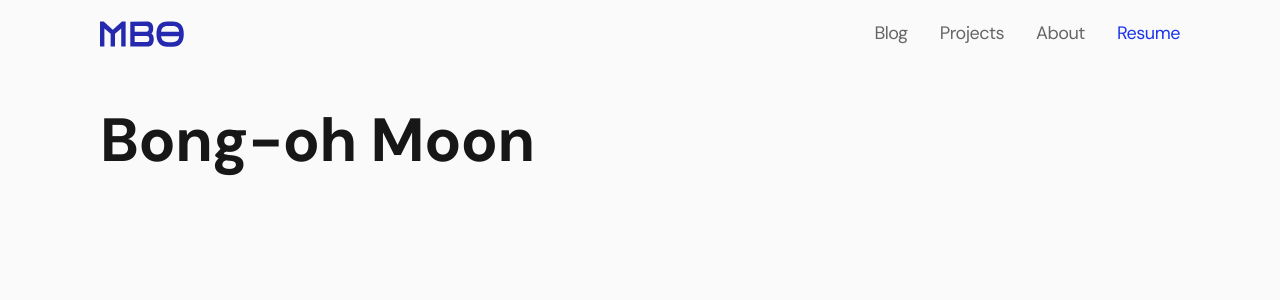
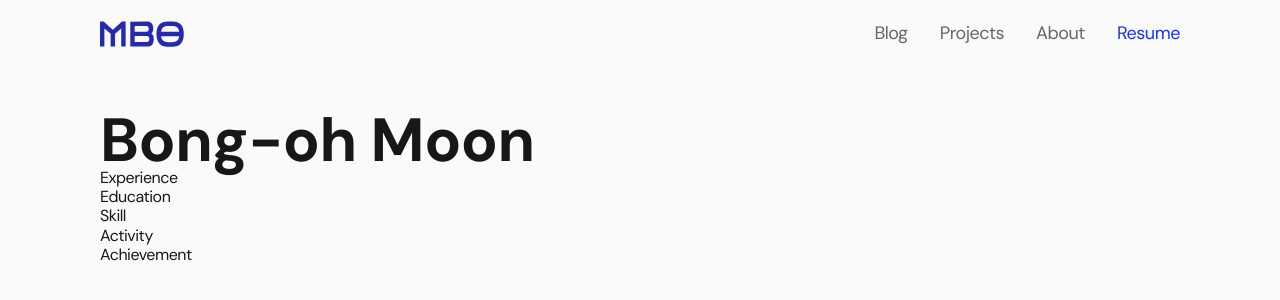
Before and after one commit to bonomoon/portfolio, a Next.js app in the folder apps/web/: page /resume in a window 1280 px wide. Shown: the top 300 px of the page. Built offline with nearby package versions, Linux system fonts and the light colour scheme; a web font is replaced by a local one.

Commit message:
feat(client): create Page Section component - #14
- Add Sections to pages designed by figma

```diff
--- /dev/null
+++ b/apps/web/src/components/molecules/Section.tsx
@@ -0,0 +1,37 @@
+import { ReactNode } from "react";
+
+/**
+ * @typedef {object} SectionLinkProps Section link component props
+ * @property {string} value href
+ * @property {string} name link name
+ */
+type SectionLinkProps = {
+  value: string;
+  name?: string;
+};
+
+/**
+ * @typedef {object}SectionProps Section component props
+ * @property {string} title
+ * @property {SectionLinkProps} link
+ * @property {ReactNode} children
+ */
+type SectionProps = {
+  title: string;
+  link?: SectionLinkProps;
+  children: ReactNode;
+};
+
+/**
+ * Page section component.
+ *
+ * @param {SectionProps} props
+ * @returns {JSX.Element}
+ */
+const Section = (props: SectionProps) => (
+  <div>
+    <div>{props.title}</div>
+  </div>
+);
+
+export default Section;
--- a/apps/web/src/pages/blog/index.tsx
+++ b/apps/web/src/pages/blog/index.tsx
@@ -1,5 +1,6 @@
 import Head from "next/head";
 import MainHeader from "@components/organisms/MainHeader";
+import Section from "@components/molecules/Section";
 
 export default function Blog() {
   return (
@@ -8,6 +9,9 @@ export default function Blog() {
         <title>Blog | Bong-oh Moon</title>
       </Head>
       <MainHeader title="Blog" description="Experience and Knowledge in my journey." />
+      <Section title={"All Posts"}>
+        <></>
+      </Section>
     </div>
   );
 }
--- a/apps/web/src/pages/index.tsx
+++ b/apps/web/src/pages/index.tsx
@@ -1,5 +1,6 @@
 import Head from "next/head";
 import MainHeader from "@components/organisms/MainHeader";
+import Section from "@components/molecules/Section";
 
 export default function Home() {
   return (
@@ -8,6 +9,9 @@ export default function Home() {
         <title>Bong-oh Moon</title>
       </Head>
       <MainHeader title={`Hello, I'm\nBong-oh Moon.`} />
+      <Section title={"Recent Posts"}>
+        <></>
+      </Section>
     </div>
   );
 }
--- a/apps/web/src/pages/resume/index.tsx
+++ b/apps/web/src/pages/resume/index.tsx
@@ -1,5 +1,6 @@
 import Head from "next/head";
 import MainHeader from "@components/organisms/MainHeader";
+import Section from "@components/molecules/Section";
 
 export default function Resume() {
   return (
@@ -8,6 +9,21 @@ export default function Resume() {
         <title>Resume | Bong-oh Moon</title>
       </Head>
       <MainHeader title="Bong-oh Moon" />
+      <Section title={"Experience"}>
+        <></>
+      </Section>
+      <Section title={"Education"}>
+        <></>
+      </Section>
+      <Section title={"Skill"}>
+        <></>
+      </Section>
+      <Section title={"Activity"}>
+        <></>
+      </Section>
+      <Section title={"Achievement"}>
+        <></>
+      </Section>
     </div>
   );
 }
```
Also changed, not shown: apps/web/src/pages/projects/index.tsx (+7 -0 lines).
